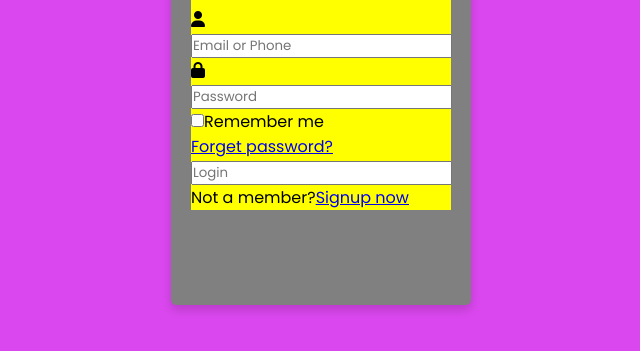
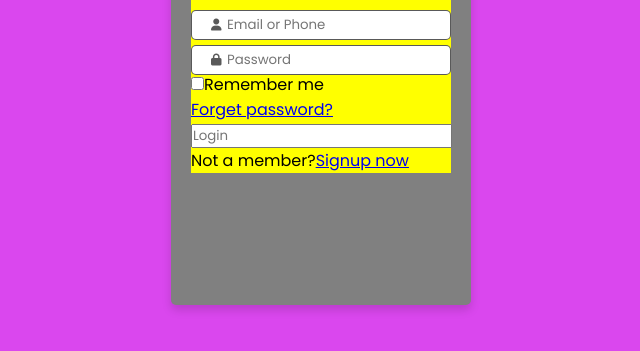
Before and after one commit to Ibra-him-elgharras/Template-27, a plain HTML site: page index.html in a window 1280 px wide. Shown: the part 295-646 px from the top of the page, without its empty margins (319-959 px from the left). Drawn offline with Linux system fonts and the light colour scheme.

Commit message:
email-password

```diff
--- a/CSS/style.css
+++ b/CSS/style.css
@@ -52,6 +52,7 @@ body{
 .container form .social .twit{
     width: 48%;
     height: 100%;
+    border: none;
     border-radius: 3px;
     color: #ffffff;
     text-align: center;
@@ -65,6 +66,7 @@ body{
 
 .container form .social .fac{
     background: #0b0488d6;
+    transition: all 0.3s ease;
 }
 
 .container form .social .fac:hover{
@@ -74,9 +76,40 @@ body{
 
 .container form .social .twit{
     background: #129df3df;
+    transition: all 0.3s ease;
 }
 
 .container form .social .twit:hover{
     background: #0696f0fe;
     cursor: pointer;
 }
+
+.container form .email,.password{
+    margin-top: 5px;
+    height: 30px;
+}
+
+
+.container form .email input,
+.container form .password input{
+    height: 100%;
+    width: 100%;
+    border-radius: 5px;
+    padding-left: 35px;
+    border: 1px solid;
+    margin-top: 3px;
+    color: #000000a6;
+}
+
+.container form .email,.password {
+    position: relative;
+}
+
+.container form .email i,
+.container form .password i{
+    position: absolute;
+    left: 20px;
+    line-height: 35px;
+    font-size: 12px;
+    color: #000000a6;
+}
```
